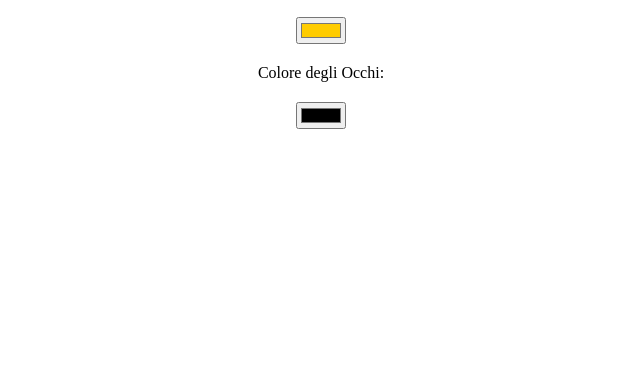
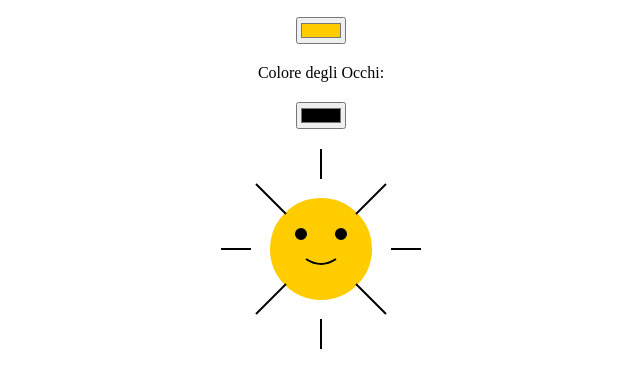
Before and after one commit to Dora9184/Rep1, a plain HTML site: page index.html in a window 1280 px wide. Shown: the part 276-664 px from the top of the page, without its empty margins (319-959 px from the left). Drawn offline with Linux system fonts and the light colour scheme.

Commit message:
Update index.html

```diff
--- a/index.html
+++ b/index.html
@@ -29,9 +29,9 @@
 <body>
   <h1>Colora il Sole!</h1>
   <label for="color-picker-sun">Colore del Sole:</label>
-  <input type="color" id="color-picker-sun" value="#ffcc00"> <!-- Colore di default per il sole -->
+  <input type="color" id="color-picker-sun" value="#ffcc00">
   <label for="color-picker-eyes">Colore degli Occhi:</label>
-  <input type="color" id="color-picker-eyes" value="#000000"> <!-- Colore di default per gli occhi -->
+  <input type="color" id="color-picker-eyes" value="#000000">
 
   <!-- SVG inserito direttamente nel file HTML -->
   <svg
@@ -46,8 +46,8 @@
       cx="100"
       cy="100"
       r="50"
-      fill="white" <!-- Colore di riempimento iniziale su bianco -->
-      stroke="black" <!-- Colore del bordo iniziale su nero -->
+      fill="none"
+      stroke="black"
       stroke-width="2"
     />
     <!-- Raggi del sole -->
@@ -57,7 +57,7 @@
       y1="0"
       x2="100"
       y2="30"
-      stroke="black" <!-- Colore dei raggi su nero -->
+      stroke="black"
       stroke-width="2"
     />
     <line
@@ -66,7 +66,7 @@
       y1="200"
       x2="100"
       y2="170"
-      stroke="black" <!-- Colore dei raggi su nero -->
+      stroke="black"
       stroke-width="2"
     />
     <line
@@ -75,7 +75,7 @@
       y1="100"
       x2="30"
       y2="100"
-      stroke="black" <!-- Colore dei raggi su nero -->
+      stroke="black"
       stroke-width="2"
     />
     <line
@@ -84,7 +84,7 @@
       y1="100"
       x2="170"
       y2="100"
-      stroke="black" <!-- Colore dei raggi su nero -->
+      stroke="black"
       stroke-width="2"
     />
     <line
@@ -93,7 +93,7 @@
       y1="35"
       x2="65"
       y2="65"
-      stroke="black" <!-- Colore dei raggi su nero -->
+      stroke="black"
       stroke-width="2"
     />
     <line
@@ -102,7 +102,7 @@
       y1="35"
       x2="135"
       y2="65"
-      stroke="black" <!-- Colore dei raggi su nero -->
+      stroke="black"
       stroke-width="2"
     />
     <line
@@ -111,7 +111,7 @@
       y1="165"
       x2="65"
       y2="135"
-      stroke="black" <!-- Colore dei raggi su nero -->
+      stroke="black"
       stroke-width="2"
     />
     <line
@@ -120,7 +120,7 @@
       y1="165"
       x2="135"
       y2="135"
-      stroke="black" <!-- Colore dei raggi su nero -->
+      stroke="black"
       stroke-width="2"
     />
     <!-- Occhi del sole -->
@@ -129,8 +129,8 @@
       cx="80"
       cy="85"
       r="5"
-      fill="white" <!-- Colore di riempimento iniziale su bianco -->
-      stroke="black" <!-- Colore del bordo iniziale su nero -->
+      fill="none"
+      stroke="black"
       stroke-width="2"
     />
     <circle
@@ -138,8 +138,8 @@
       cx="120"
       cy="85"
       r="5"
-      fill="white" <!-- Colore di riempimento iniziale su bianco -->
-      stroke="black" <!-- Colore del bordo iniziale su nero -->
+      fill="none"
+      stroke="black"
       stroke-width="2"
     />
     <!-- Bocca del sole -->
@@ -147,7 +147,7 @@
       id="mouth"
       d="M85,110 Q100,120 115,110"
       fill="none"
-      stroke="black" <!-- Colore della bocca su nero -->
+      stroke="black"
       stroke-width="2"
     />
   </svg>
@@ -155,13 +155,15 @@
   <script>
     // Funzione per aggiornare il colore del corpo del sole
     function updateSunColor(color) {
-      document.getElementById('sun-body').setAttribute('fill', color);
+      document.getElementById('sun-body').setAttribute('stroke', color);
+      document.getElementById('sun-body').setAttribute('fill', color); // Imposta il colore di riempimento del cerchio del sole
     }
 
     // Funzione per aggiornare il colore degli occhi
     function updateEyesColor(color) {
       document.querySelectorAll('#eye1, #eye2').forEach(element => {
-        element.setAttribute('fill', color);
+        element.setAttribute('stroke', color);
+        element.setAttribute('fill', color); // Imposta il colore di riempimento degli occhi
       });
     }
 
@@ -174,6 +176,10 @@
     document.getElementById('color-picker-eyes').addEventListener('input', function(event) {
       updateEyesColor(event.target.value);
     });
+
+    // Imposta i colori iniziali
+    updateSunColor(document.getElementById('color-picker-sun').value);
+    updateEyesColor(document.getElementById('color-picker-eyes').value);
   </script>
 </body>
 </html>
```
